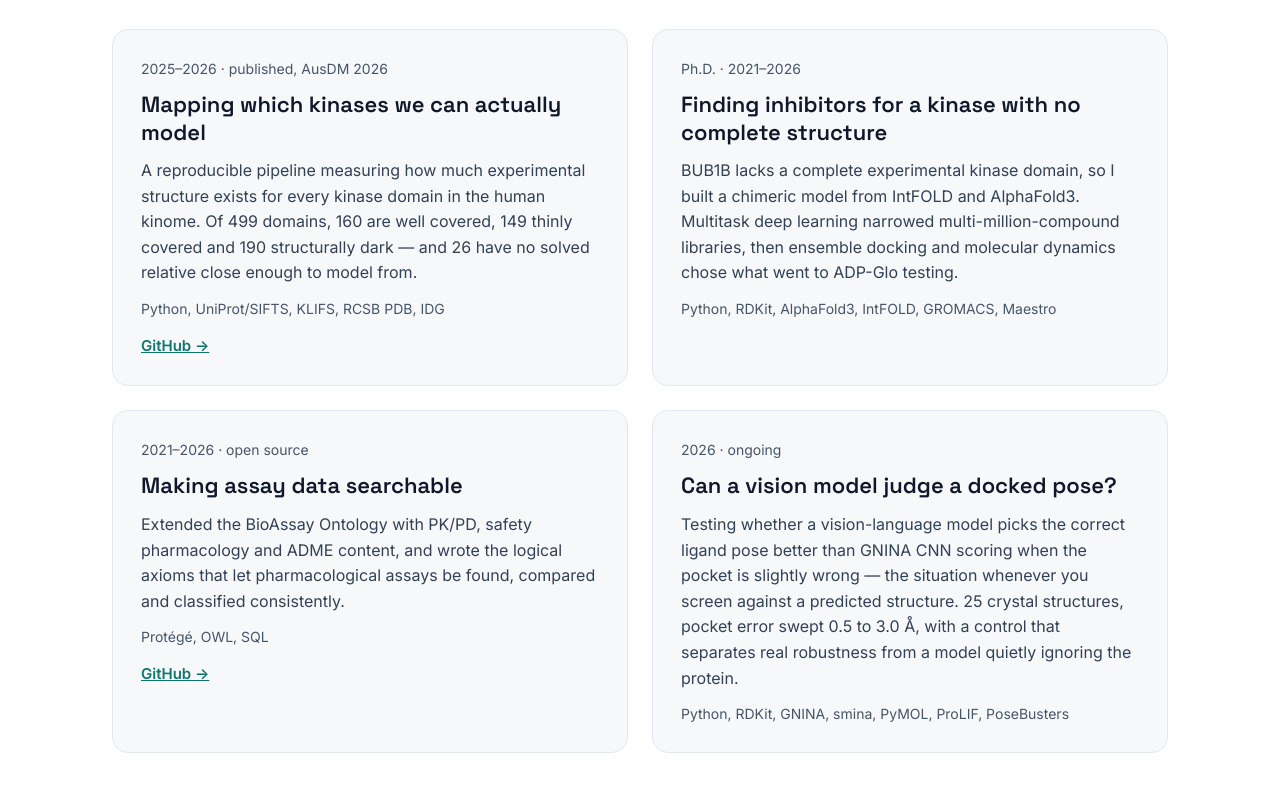
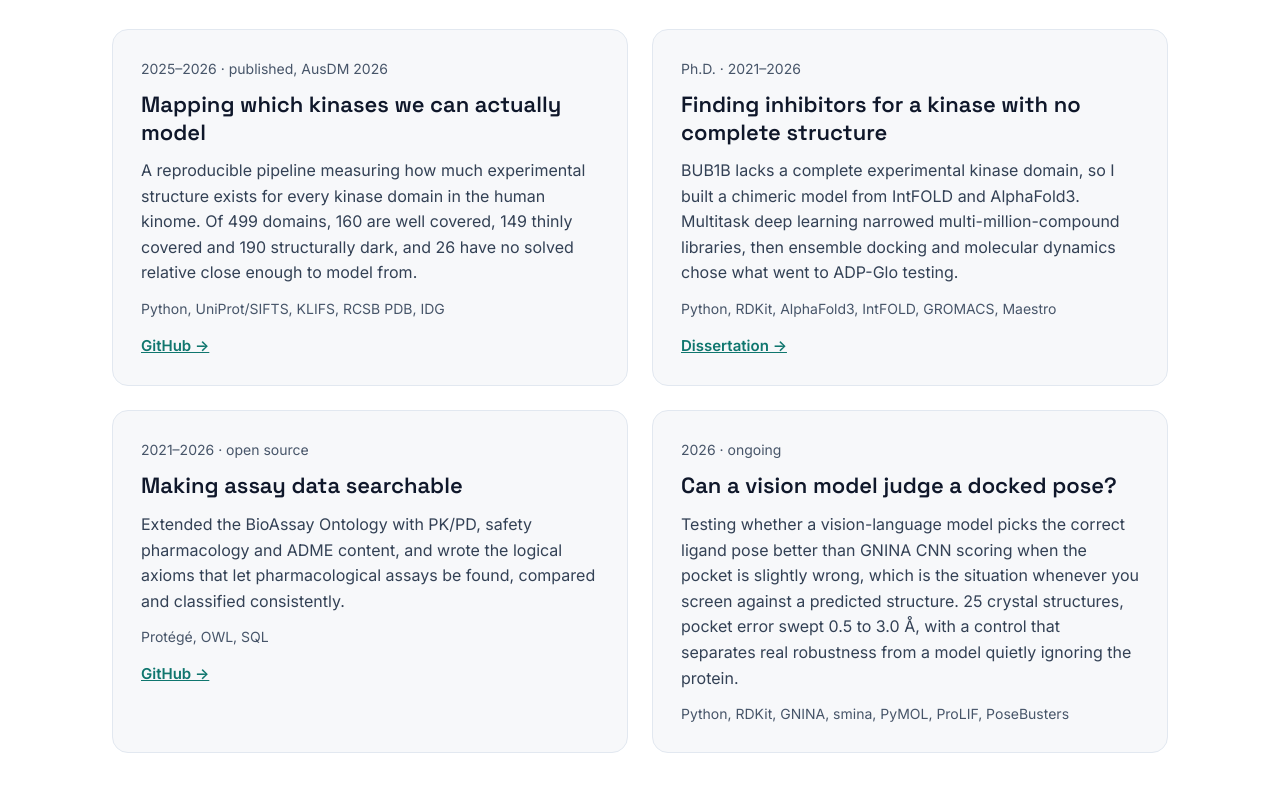
Before and after one commit to JoanGlennyPescov/JoanGlennyPescov.github.io, a plain HTML site: page index.html in a window 1280 px wide. Shown: the part 670-1462 px from the top of the page. Drawn offline with Linux system fonts and the light colour scheme.

Commit message:
Link dissertation, remove em dashes

```diff
--- a/index.html
+++ b/index.html
@@ -3,7 +3,7 @@
 <head>
 <meta charset="utf-8">
 <meta name="viewport" content="width=device-width, initial-scale=1">
-<title>Joan Glenny-Pescov — Computational Scientist</title>
+<title>Joan Glenny-Pescov | Computational Scientist</title>
 <meta name="description" content="Computational scientist in drug discovery and AI. Protein modeling, in silico screening, machine learning, and AI evaluation on scientific data.">
 <link rel="preconnect" href="https://fonts.googleapis.com">
 <link rel="preconnect" href="https://fonts.gstatic.com" crossorigin>
@@ -152,7 +152,7 @@
         <h3>Mapping which kinases we can actually model</h3>
         <p>A reproducible pipeline measuring how much experimental structure exists for every
            kinase domain in the human kinome. Of 499 domains, 160 are well covered, 149 thinly
-           covered and 190 structurally dark — and 26 have no solved relative close enough to
+           covered and 190 structurally dark, and 26 have no solved relative close enough to
            model from.</p>
         <span class="stack">Python, UniProt/SIFTS, KLIFS, RCSB PDB, IDG</span>
         <div class="links">
@@ -168,6 +168,9 @@
            libraries, then ensemble docking and molecular dynamics chose what went to ADP-Glo
            testing.</p>
         <span class="stack">Python, RDKit, AlphaFold3, IntFOLD, GROMACS, Maestro</span>
+        <div class="links">
+          <a href="https://scholarship.miami.edu/esploro/outputs/991033218761002976">Dissertation &rarr;</a>
+        </div>
       </article>
 
       <article class="card">
@@ -186,7 +189,7 @@
         <span class="where">2026 · ongoing</span>
         <h3>Can a vision model judge a docked pose?</h3>
         <p>Testing whether a vision-language model picks the correct ligand pose better than
-           GNINA CNN scoring when the pocket is slightly wrong — the situation whenever you
+           GNINA CNN scoring when the pocket is slightly wrong, which is the situation whenever you
            screen against a predicted structure. 25 crystal structures, pocket error swept
            0.5 to 3.0 Å, with a control that separates real robustness from a model quietly
            ignoring the protein.</p>
```
